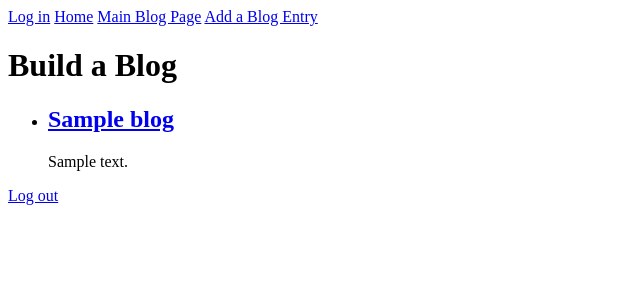
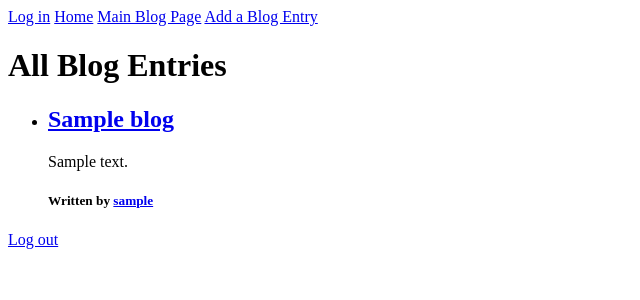
Before and after one commit to pshouse13/blogz, a Flask app: template templates/blog.html in a window 1280 px wide. Shown: the top 300 px of the page, without its empty margins (0-640 px from the left). Run offline with Flask 2, Linux system fonts and the light colour scheme; the visitor is signed in with stand-in values (Sample User, id 1); tables that the repository leaves empty hold one stand-in row (values such as "Sample post"); the template is opened without the code that fills it: most values are stand-ins (such as "Sample title", 1, 10 or a date in 2020); data that the repository does not hold is empty.

Commit message:
progress on blogz

```diff
--- a/main.py
+++ b/main.py
@@ -106,6 +106,11 @@ def blog():
         blog = Blog.query.get(blog_id)
         return render_template('solo.html', blog=blog)
 
+    singleUser = request.args.get('userid')
+    if (singleUser):
+        post = Blog.query.filter_by(owner_id=user_id).all()
+        return render_template('singleUser.html', post=post)
+
     return render_template('blog.html', blogs=blogs)
 
 @app.route('/newpost', methods=['POST', 'GET'])
--- a/templates/blog.html
+++ b/templates/blog.html
@@ -2,7 +2,7 @@
 
 {% block content %}
 
-<h1>Build a Blog</h1>
+<h1>All Blog Entries</h1>
 
 <ul>
     {% for blog in blogs %}
@@ -11,6 +11,9 @@
                 <a href="/blog?id={{ blog.id }}">{{ blog.title }}</a>
             </h2>
             <p>{{ blog.body }}</p>
+            <h5> Written by
+                <a href='/blog?owner_id={{ blog.owner_id }}'>{{ blog.owner.username }}</a>
+            </h5>
         </li>
     {% endfor %}
 </ul>
```
Also changed, not shown: templates/singleUser.html (+14 -0 lines).
